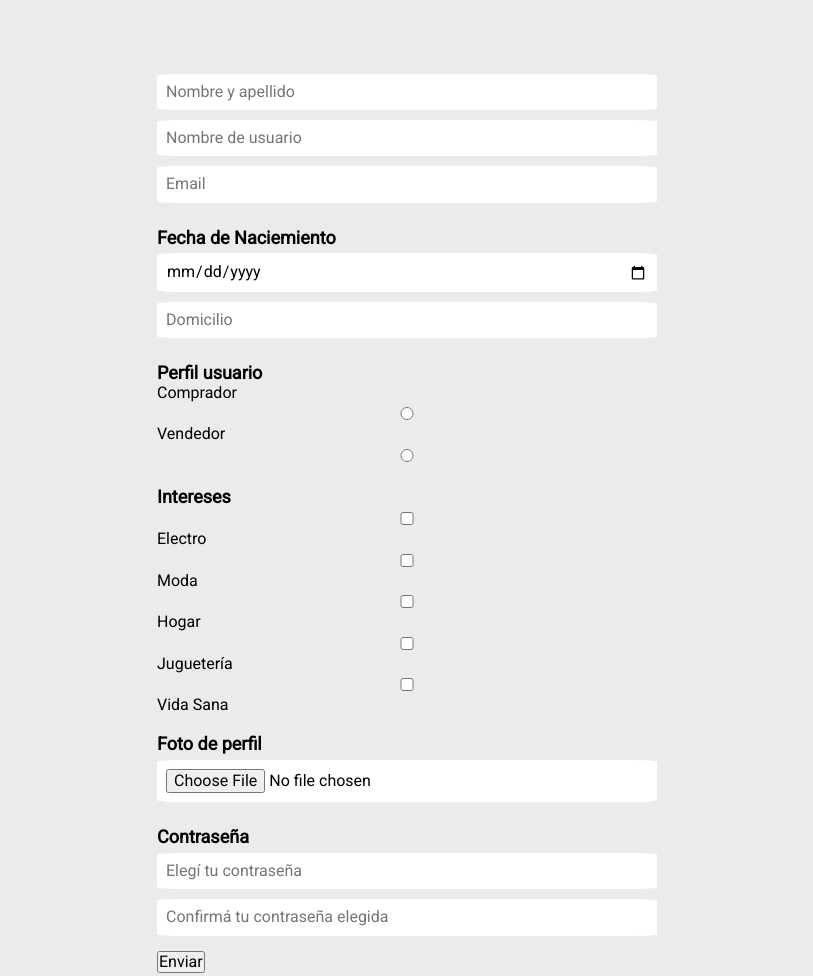
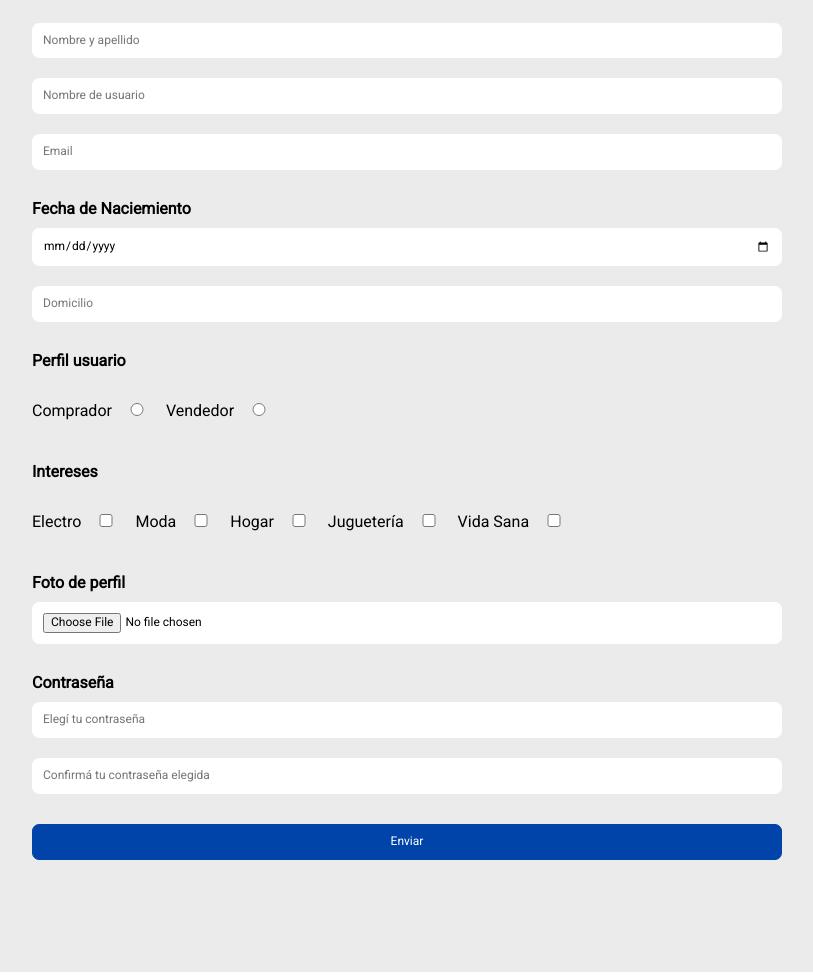
Before and after one commit to villalbajoaquin/mercado_liebre, a website: page views/register.html in a window 1280 px wide. Shown: the part 241-1217 px from the top of the page, without its empty margins (233-1046 px from the left). Drawn offline with nearby package versions, Linux system fonts and the light colour scheme; files whose address does not match are found by name.

Commit message:
add styles[login.html, register.html, styles.css, auth.css]

```diff
--- a/public/css/auth.css
+++ b/public/css/auth.css
@@ -6,19 +6,10 @@
     padding: 0px;
 }
 
-input {
-    width: 100%;
-    background-color: #fff;
-    border: 1px solid #fff;
-    border-radius: 5%;
-    margin: 5px 0;
-    padding: 8px;
-}
-
 label {
     margin: 20px 0 10px;
     font-weight: 600;
-    font-size: 18px;
+    font-size: 16px;
 }
 
 main {
@@ -30,10 +21,24 @@ main {
     min-width: 320px;
 }
 
+main input {
+    width: 100%;
+    font-size: 12px;
+    background-color: #fff;
+    border: 1px solid #fff;
+    border-radius: 7px;
+    margin: 10px 0;
+    padding: 10px;
+}
+
 form {
-    padding: 120px 0;
+    padding: 15% 0;
     width: 90%;
-    max-width: 500px;
+}
+
+form.login {
+    height: 70vh;
+    align-items: center;
 }
 
 form section {
@@ -44,12 +49,56 @@ form .datos-basicos #fecha-nacimiento {
     margin-top: 20px;
 }
 
-form .pefil-usuario .check {
-    display: flex;
+form .perfil-usuario .check {
+    display: inline-block;
+    margin: 3% 0;
 }
 
-form .pefil-usuario .check input {
-    justify-self: flex-end;
+form .perfil-usuario .check input[type="radio"] {
+    text-align: left;
     width: 50px;
     margin-bottom: auto;
 }
+
+form .intereses .interes {
+    display: inline-block;
+    margin: 3% 0;
+}
+
+form .intereses .interes input[type="checkbox"] {
+    width: 50px;
+    margin-bottom: auto;
+}
+
+form .button {
+    width: 100%;
+    text-align: center;
+}
+
+form .button button {
+    font-size: 12px;
+    width: 100%;
+    color: #fff;
+    background-color: #0044AA;
+    border: 1px solid #0044AA;
+    border-radius: 7px;
+    margin: 10px 0;
+    padding: 10px;
+    cursor: pointer;
+}
+
+@media (min-width: 480px) {
+    form {
+        padding: 10% 0;
+        width: 90%;
+        max-width: 600px;
+    }
+}
+
+@media (min-width: 960px) {
+    form {
+        padding: 5% 0;
+        width: 80%;
+        max-width: 750px;
+    }
+}
--- a/public/css/styles.css
+++ b/public/css/styles.css
@@ -57,14 +57,21 @@ header {
 
 .top-header .form input {
     width: 75%;
+    font-size: 12px;
+    background-color: #fff;
+    border: 1px solid #fff;
+    border-radius: 5px;
+    margin: 10px 0;
+    padding: 10px;
 }
 
 .top-header .form button {
     background-color: #FFF;
-    border: 1px solid #000;
+    border: 1px solid #FFF;
     outline: none;
     color: #666;
-    padding: 2px;
+    border-radius: 5px;
+    padding: 5px;
 }
 
 .top-header .form .submit {
--- a/views/register.html
+++ b/views/register.html
@@ -15,6 +15,7 @@
 
     <!--Icons-->
     <link rel="stylesheet" href="https://cdnjs.cloudflare.com/ajax/libs/font-awesome/5.15.3/css/all.min.css">
+    <link rel="shortcut icon" href="https://mercadolibre.github.io/ui-navigation/mercadolibre/favicon.ico">
 
     <!--Styles-->
     <link rel="stylesheet" href="https://cdnjs.cloudflare.com/ajax/libs/normalize/8.0.1/normalize.min.css"
@@ -90,18 +91,18 @@
             <section class="perfil-usuario">
                 <div><label for="perfil-usuario">Perfil usuario</label></div>
 
-                <div class="check"><span>Comprador</span><input type="radio" name="perfil-usuario" id="comprador" value="comprador"></div>
-                <div class="check"><span> Vendedor</span><input type="radio" name="perfil-usuario" id="vendedor" value="vender"></div>
+                <div class="check">Comprador<input type="radio" name="perfil-usuario" id="comprador" value="comprador"></div>
+                <div class="check">Vendedor<input type="radio" name="perfil-usuario" id="vendedor" value="vender"></div>
             </section>
 
             <section class="intereses">
                 <div><label for="intereses">Intereses</label></div>
 
-                <div><input type="checkbox" name="intereses" id="intereses" value="Electro"><span>Electro</span></div>
-                <div><input type="checkbox" value="Moda" name="intereses" id="intereses"><span>Moda</span></div>
-                <div><input type="checkbox" value="Hogar" name="intereses" id="intereses"><span>Hogar</span></div>
-                <div><input type="checkbox" value="Jugueteria" name="intereses" id="intereses"><span>Juguetería</span></div>
-                <div><input type="checkbox" value="Vida Sana" name="intereses" id="intereses"><span>Vida Sana</span></div>
+                <div class="interes">Electro<input type="checkbox" value="Electro" name="intereses" id="intereses"></div>
+                <div class="interes">Moda<input type="checkbox" value="Moda" name="intereses" id="intereses"></div>
+                <div class="interes"><span>Hogar</span><input type="checkbox" value="Hogar" name="intereses" id="intereses"></div>
+                <div class="interes"><span>Juguetería</span><input type="checkbox" value="Jugueteria" name="intereses" id="intereses"></div>
+                <div class="interes"><span>Vida Sana</span><input type="checkbox" value="Vida Sana" name="intereses" id="intereses"></div>
             </section>
 
             <section class="foto">
@@ -115,7 +116,7 @@
                 <div><input type="password" name="confirmar-contraseña" id="confirm-pass" placeholder="Confirmá tu contraseña elegida" required></div>
             </section>
 
-            <div><button href="/home.html" type="send">Enviar</button></div>
+            <div class="button"><button href="/home.html" type="send">Enviar</button></div>
 
 
         </form>
```
Also changed, not shown: views/home.html (+1 -0 lines), views/login.html (+4 -7 lines).
